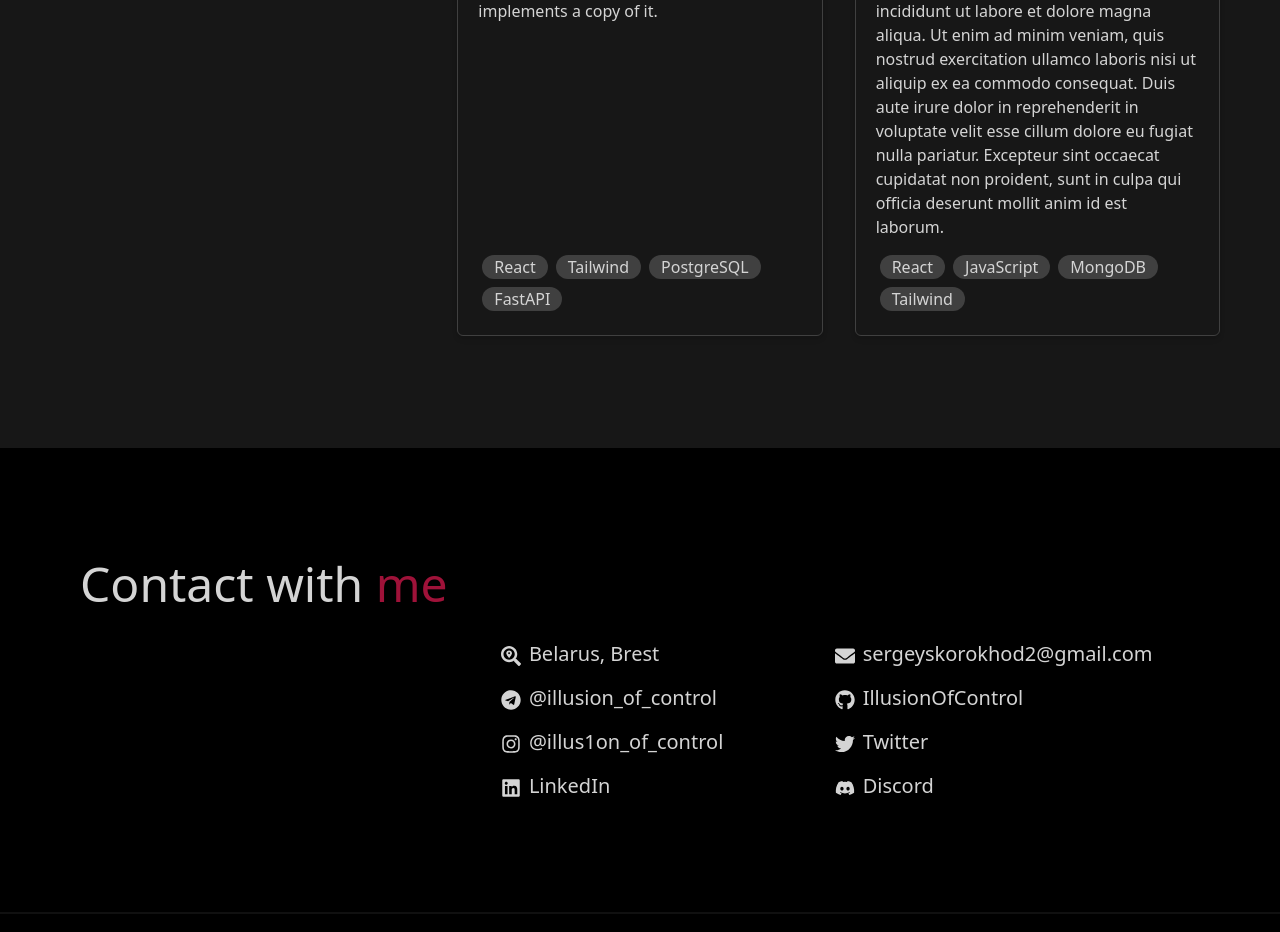
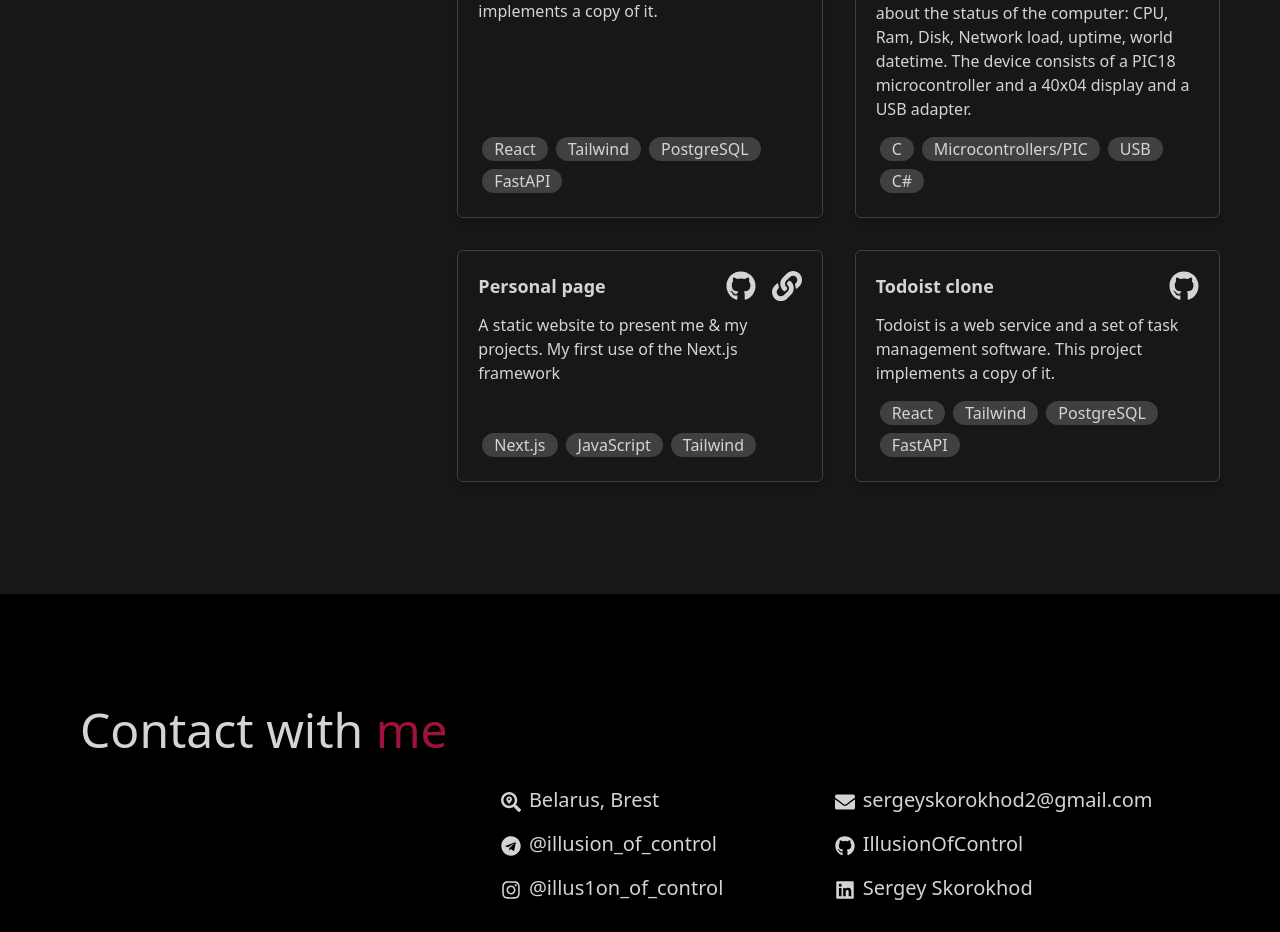
Before and after one commit to IllusionOfControl/personal-page, a Next.js app: page / in a window 1280 px wide. Shown: the part 2480-3412 px from the top of the page. Built offline with nearby package versions, Linux system fonts and the light colour scheme.

Commit message:
added mouse hover effects and changed links

```diff
--- a/src/components/Contacts/index.js
+++ b/src/components/Contacts/index.js
@@ -3,13 +3,11 @@ import {
   FaTelegram,
   FaGithub,
   FaInstagram,
-  FaTwitter,
   FaLinkedin,
-  FaDiscord,
   FaEnvelope
 } from 'react-icons/fa'
 import Link from "next/link";
-import {socials} from "../../data";
+import {socials, location} from "../../data";
 
 const Contacts = () => {
   return (
@@ -18,14 +16,12 @@ const Contacts = () => {
         <div className="max-w-[1240px] grid grid-cols-1 sm:grid-cols-[2fr_4fr] px-4 mx-auto md:px-10">
           <h1 className="text-5xl pb-4">Contact with <span className="text-rose-800">me</span></h1>
           <div className="max-w-[700px] mx-auto pt-16 sm:pt-20 grid grid-cols-1 sm:grid-cols-2 text-xl gap-4">
-            <p><span><FaSearchLocation className="inline mr-2"/></span>Belarus, Brest</p>
-            <Link href={socials.email_link}><FaEnvelope className="inline mr-2"/>{socials.email}</Link>
-            <Link href={socials.telegram_link}><FaTelegram className="inline mr-2"/>{socials.telegram}</Link>
-            <Link href={socials.github_link}><FaGithub className="inline mr-2"/>{socials.github}</Link>
-            <Link href={socials.instagram_link}><FaInstagram className="inline mr-2"/>{socials.instagram}</Link>
-            <p><span><FaTwitter className="inline mr-2"/></span>Twitter</p>
-            <p><span><FaLinkedin className="inline mr-2"/></span>LinkedIn</p>
-            <p><span><FaDiscord className="inline mr-2"/></span>Discord</p>
+            <Link className="hover:text-rose-600 transition-colors" href={location.link}><FaSearchLocation className="inline mr-2"/>{location.title}</Link>
+            <Link className="hover:text-rose-600 transition-colors" href={socials.email_link}><FaEnvelope className="inline mr-2"/>{socials.email}</Link>
+            <Link className="hover:text-rose-600 transition-colors" href={socials.telegram_link}><FaTelegram className="inline mr-2"/>{socials.telegram}</Link>
+            <Link className="hover:text-rose-600 transition-colors" href={socials.github_link}><FaGithub className="inline mr-2"/>{socials.github}</Link>
+            <Link className="hover:text-rose-600 transition-colors" href={socials.instagram_link}><FaInstagram className="inline mr-2"/>{socials.instagram}</Link>
+            <Link className="hover:text-rose-600 transition-colors" href={socials.linkedin_link}><FaLinkedin className="inline mr-2"/>{socials.linkedin}</Link>
           </div>
         </div>
       </div>
--- a/src/data/index.js
+++ b/src/data/index.js
@@ -10,6 +10,35 @@ const skills = [
 const projects = [
   {
     title: "Todoist clone",
+    stack: ["React", "Tailwind", "PostgreSQL", "FastAPI"],
+    description: "Todoist is a web service and a set of task management software. This project implements a copy of it.",
+    links: {
+      github: "https://github.com/IllusionOfControl/todoist-clone",
+      // demo: "https://example.com/"
+    }
+  },
+  {
+    title: "USB Computer Status Display",
+    stack: ["С", "Microcontrollers/PIC", "USB", "C#"],
+    description:  "The device displays system information about the status of the computer: " +
+                  "CPU, Ram, Disk, Network load, uptime, world datetime. " +
+                  "The device consists of a PIC18 microcontroller and a 40x04 display and a USB adapter.",
+    links: {
+      github: "https://github.com/",
+      demo: "https://example.com/"
+    }
+  },
+  {
+    title: "Personal page",
+    stack: ["Next.js", "JavaScript", "Tailwind"],
+    description: "A static website to present me & my projects. My first use of the Next.js framework",
+    links: {
+      github: "https://github.com/",
+      demo: "https://example.com/"
+    }
+  },
+  {
+    title: "Todoist clone",
     img: "/projects/todoist-clone.jpg",
     stack: ["React", "Tailwind", "PostgreSQL", "FastAPI"],
     description: "Todoist is a web service and a set of task management software. This project implements a copy of it.",
@@ -18,17 +47,13 @@ const projects = [
       // demo: "https://example.com/"
     }
   },
-  {
-    title: "Lorem ipsum",
-    img: "/projects/example.jpg",
-    stack: ["React", "JavaScript", "MongoDB", "Tailwind"],
-    description: "Lorem ipsum dolor sit amet, consectetur adipiscing elit, sed do eiusmod tempor incididunt ut labore et dolore magna aliqua. Ut enim ad minim veniam, quis nostrud exercitation ullamco laboris nisi ut aliquip ex ea commodo consequat. Duis aute irure dolor in reprehenderit in voluptate velit esse cillum dolore eu fugiat nulla pariatur. Excepteur sint occaecat cupidatat non proident, sunt in culpa qui officia deserunt mollit anim id est laborum.",
-    links: {
-      github: "https://github.com/",
-      demo: "https://example.com/"
-    }
-  },
+
 ]
+
+const location = {
+  title: "Belarus, Brest",
+  link: "https://goo.gl/maps/BAi5Zq9nxcWkNVpi9",
+};
 
 const socials = {
   email: "sergeyskorokhod2@gmail.com",
@@ -38,7 +63,9 @@ const socials = {
   instagram: "@illus1on_of_control",
   instagram_link: "https://instagram.com/illusqon_of_control",
   github: "IllusionOfControl",
-  github_link: "https://github.com/IllusionOfControl"
+  github_link: "https://github.com/IllusionOfControl",
+  linkedin: "Sergey Skorokhod",
+  linkedin_link: "https://www.linkedin.com/in/skorokhod-sergey/",
 }
 
-export {skills, projects, socials};
+export {skills, projects, socials, location};
```
